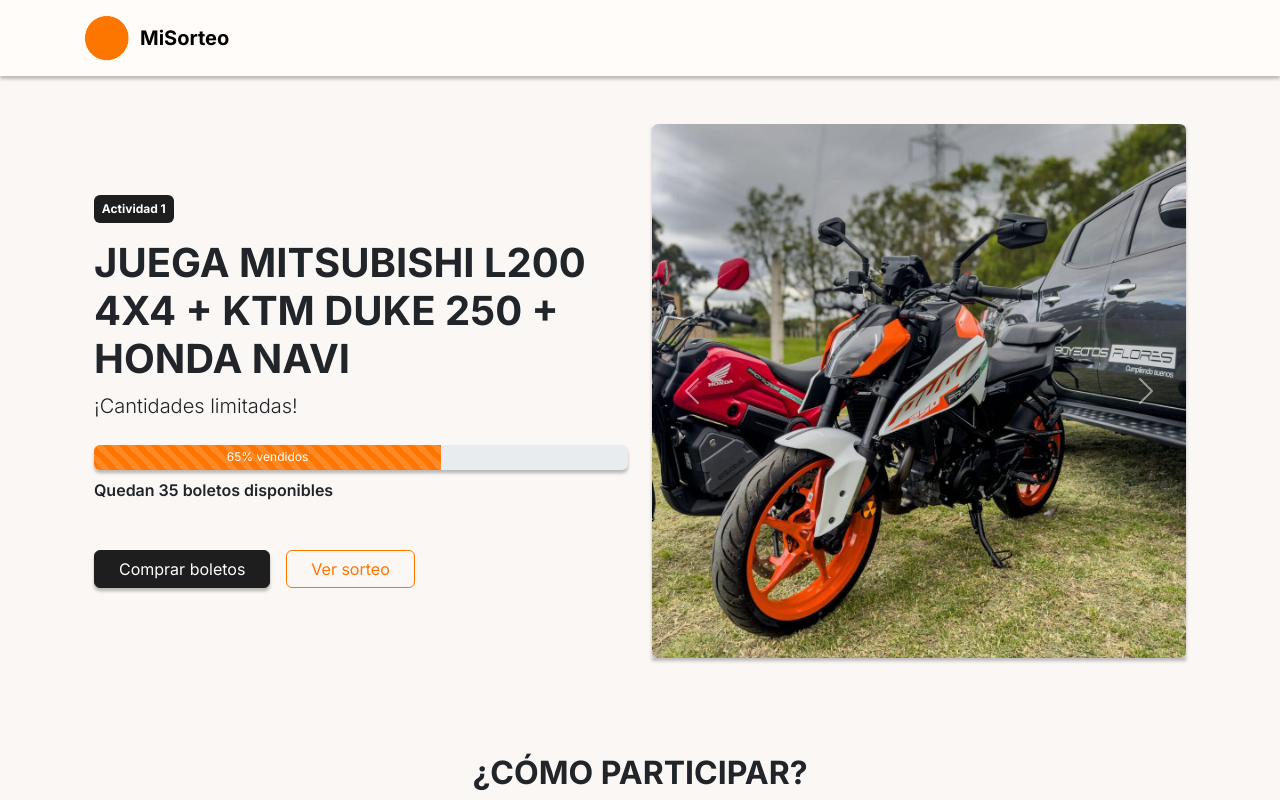
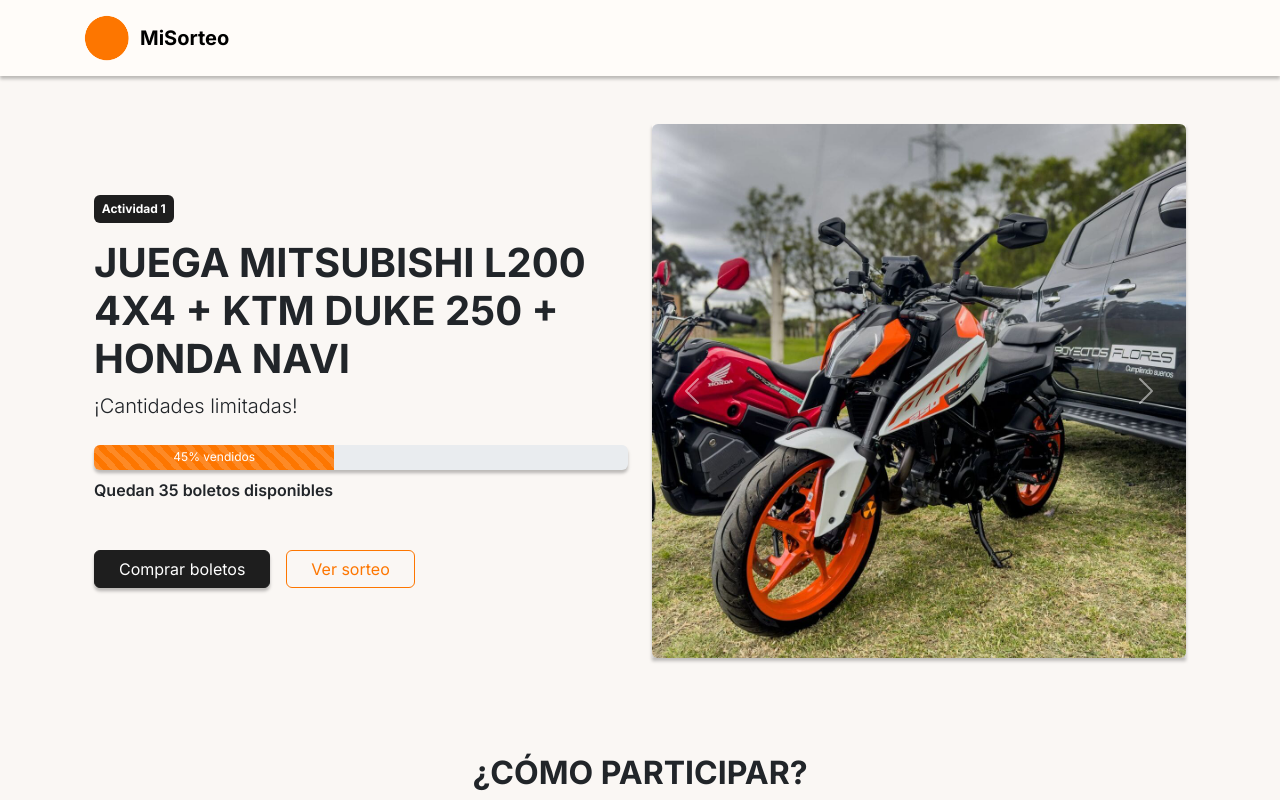
Before and after one commit to justinyamberla/sanfer-sorteos-frontend, a Next.js app: page / in a window 1280 px wide. Shown: the top 800 px of the page. Built offline with nearby package versions, Linux system fonts and the light colour scheme.

Commit message:
Changes
Animated Progress Bar

```diff
--- a/components/home/InstructionsSection.tsx
+++ b/components/home/InstructionsSection.tsx
@@ -69,7 +69,7 @@
 
             <Modal show={showModal} onHide={() => setShowModal(false)} size="lg" scrollable>
                 <Modal.Header closeButton>
-                    <Modal.Title>Tutorial de pago</Modal.Title>
+                    <Modal.Title className="fw-semibold fs-5">Tutorial de pago</Modal.Title>
                 </Modal.Header>
                 <Modal.Body>
                     <h5 className="text-center">Pago por transferencia</h5>
--- a/components/home/MainSection.tsx
+++ b/components/home/MainSection.tsx
@@ -2,6 +2,7 @@
 
 import Image from 'next/image';
 import exampleImg from '@/public/images/mainImage.jpeg';
+import {ProgressBar} from "react-bootstrap";
 
 export const MainSection = ({props}) => {
     return (
@@ -19,17 +20,30 @@
                         </p>
 
                         {/* Barra de progreso */}
-                        <div className="progress mb-2 shadow" style={{ height: '25px' }}>
-                            <div className="progress-bar progress-bar-striped bg-primary" role="progressbar" style={{ width: '65%' }}>
-                                65% vendidos
-                            </div>
-                        </div>
+                        <ProgressBar
+                            animated
+                            now={45}
+                            style={{height: '25px'}}
+                            label={`${45}% vendidos`}
+                            className="shadow mb-2"
+                        />
                         <small className="fw-semibold fs-6">Quedan 35 boletos disponibles</small>
 
                         {/* Botones */}
                         <div className="d-flex mt-5 gap-3">
-                            <a type="button" href="#instructionsSection" className="btn btn-dark px-4 shadow">Comprar boletos</a>
-                            <button className="btn btn-outline-primary px-4">Ver sorteo</button>
+                            <a
+                                type="button"
+                                href="#instructionsSection"
+                                className="btn btn-dark px-4 shadow"
+                            >
+                                Comprar boletos
+                            </a>
+                            <button
+                                className="btn btn-outline-primary px-4"
+                                onClick={() => alert("Aún no se ha iniciado el sorteo")}
+                            >
+                                Ver sorteo
+                            </button>
                         </div>
                     </div>
 
--- a/components/home/TicketCheckSection.tsx
+++ b/components/home/TicketCheckSection.tsx
@@ -15,10 +15,14 @@
                                 className="form-control"
                                 placeholder="Correo electrónico"
                                 aria-label="Correo electrónico"
+                                required
                             />
                         </div>
                         <div className="col-12 col-md-auto">
-                            <button className="btn btn-primary text-white w-100" type="button">
+                            <button
+                                className="btn btn-primary text-white w-100"
+                                type="submit"
+                            >
                                 Consultar
                             </button>
                         </div>
```
